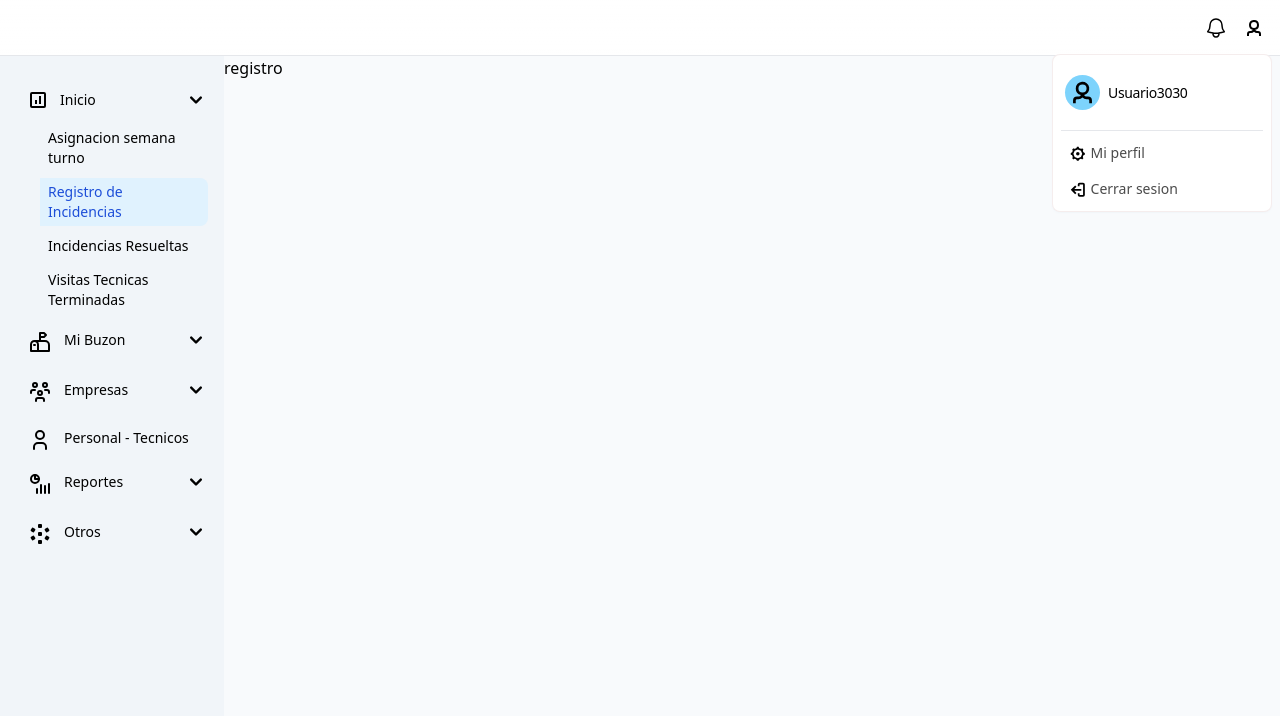
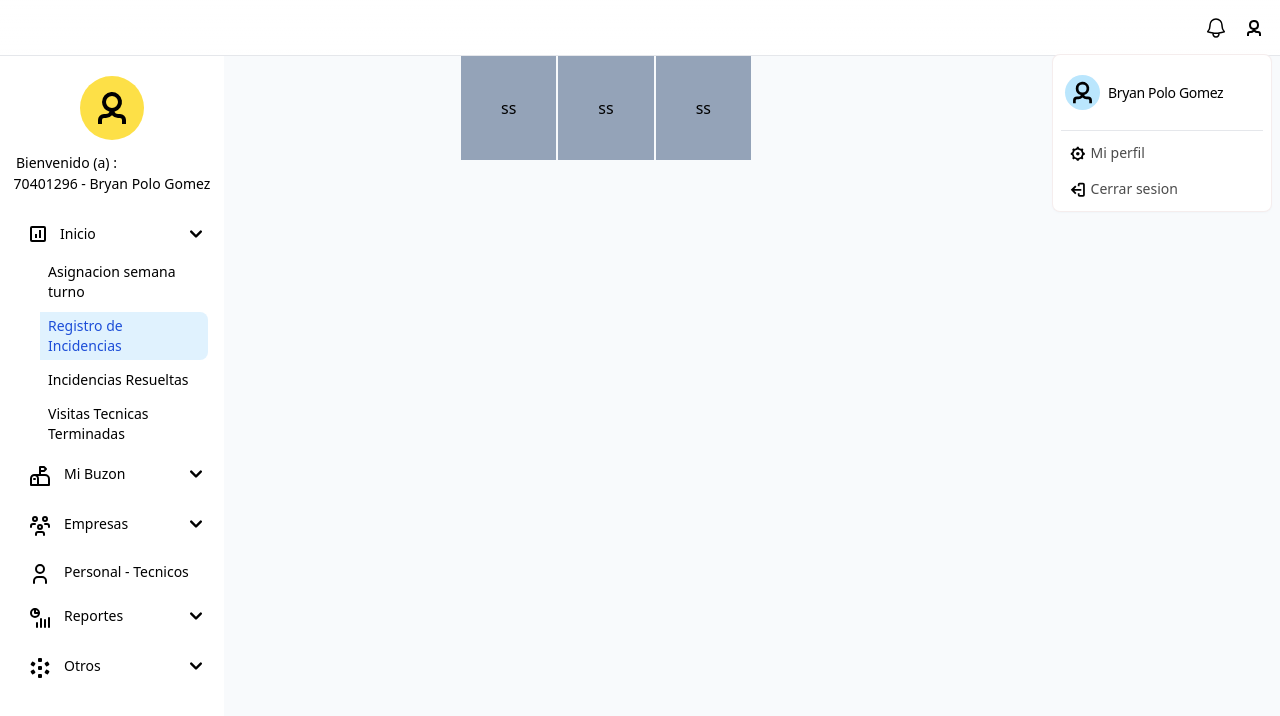
Before and after one commit to DiegoNY/Portal-soporte, a Next.js app: page /home/incidencias/registro in a window 1280 px wide. Both pictures are taken after a click on the element 1254 px from the left and 27 px from the top of the page. Shown: the top 716 px of the page. Built offline with nearby package versions, Linux system fonts and the light colour scheme.

Commit message:
UI de termino terminada

```diff
--- a/src/components/Header/UserMain.tsx
+++ b/src/components/Header/UserMain.tsx
@@ -32,7 +32,7 @@ const UserMain = () => {
     return (
         <div className="fixed mt-[3.4rem] right-2 w-[220px]  p-2 bg-[#ffff] border-[1px] border-[#f5ededf8]  shadow-slate-100 shadow-sm rounded-lg flex flex-col gap-2">
             <ul className="flex gap-2 items-center px-1 my-3 ">
-                <li className="bg-sky-300 rounded-full p-1">
+                <li className="bg-sky-200 rounded-full p-1">
                     <svg version="1.1" viewBox="0 0 20 20" x="0px" y="0px" className=" h-[27px] w-max">
                         <g>
                             <path
@@ -45,7 +45,7 @@ const UserMain = () => {
                     </svg>
                 </li>
                 <span className="text-[14px] font-[500] tracking-tight">
-                    Usuario3030
+                    Bryan Polo Gomez
                 </span>
             </ul>
             <div className="border-t-[1px]"></div>
--- a/src/components/Menu/Menu.tsx
+++ b/src/components/Menu/Menu.tsx
@@ -174,8 +174,18 @@ const Menu = () => {
     ]
 
     return (
-        <nav className="hidden flex-none  w-56 lg:flex flex-col   items-center p-2  bg-slate-100">
-            <div className="max-h-screen mt-4 gap-1.5 flex flex-col w-full text-sm overflow-y-scroll">
+        <nav className="hidden flex-none  w-56 lg:flex flex-col   items-center p-2  bg-white">
+            <div className="p-3  rounded-full my-3 bg-yellow-300">
+                <svg version="1.1" viewBox="0 0 20 20" x="0px" y="0px" className="h-10">
+                    <g>
+                        <path fill-rule="evenodd" d="M5 7a5 5 0 116.192 4.857A2 2 0 0013 13h1a3 3 0 013 3v2h-2v-2a1 1 0 00-1-1h-1a3.99 3.99 0 01-3-1.354A3.99 3.99 0 017 15H6a1 1 0 00-1 1v2H3v-2a3 3 0 013-3h1a2 2 0 001.808-1.143A5.002 5.002 0 015 7zm5 3a3 3 0 110-6 3 3 0 010 6z" clip-rule="evenodd">
+                        </path>
+                    </g>
+                </svg>
+            </div>
+            <h1 className="text-[14px]  w-full px-2">Bienvenido (a) : </h1>
+            <p className="text-[14px] text-center mb-1">70401296 - Bryan Polo Gomez</p>
+            <div className="max-h-[32rem] mt-4 gap-1.5 flex flex-col w-full text-sm overflow-y-scroll">
                 {Items.map((item, index) => {
 
                     if (item.submenu) {
--- a/src/components/Turno/SearchTurno/CardSearchTurno.tsx
+++ b/src/components/Turno/SearchTurno/CardSearchTurno.tsx
@@ -7,7 +7,7 @@ export const CardSearchTurno = ({ children }: { children: React.ReactNode }) =>
     return (
         <section className=" w-[400px] lg:w-[23rem] mx-2 col-span-2 p-2 ">
             <div className="w-full flex gap-2">
-                <div className='w-full bg-slate-200 p-2 rounded-md flex gap-2 items-center '>
+                <div className='w-full bg-slate-200 shadow-sm p-2 rounded-md flex gap-2 items-center '>
                     <span>
                         <svg xmlns="http://www.w3.org/2000/svg" width="24" height="24" viewBox="0 0 24 24" stroke-width="2" stroke="currentColor" fill="none" stroke-linecap="round" stroke-linejoin="round">
                             <path stroke="none" d="M0 0h24v24H0z" fill="none"></path>
@@ -21,14 +21,14 @@ export const CardSearchTurno = ({ children }: { children: React.ReactNode }) =>
                     />
                 </div>
                 <button
-                    className="text-[14px] px-2 text-center bg-white hover:bg-sky-100 hover:text-blue-700 hover:font-[500] rounded-lg p-1 items-center flex  "
+                    className="text-[14px] px-2 text-center border shadow-sm bg-white hover:bg-sky-100 hover:text-blue-700 hover:font-[500] rounded-lg p-1 items-center flex  "
                     onClick={() => dispatch(ChangeViewActionsShift({}))}
                 >
                     Nuevo
                 </button>
             </div>
 
-            <div className="mt-2 bg-slate-200 h-[80vh] md:h-[100vh] lg:h-[80vh] overflow-y-scroll ">
+            <div className="mt-2 bg-slate-200 h-[80vh] md:h-[100vh] lg:h-[80vh] shadow-sm overflow-y-scroll custom-scroll">
                 {children}
             </div>
         </section>
--- a/src/components/Turno/SearchTurno/index.tsx
+++ b/src/components/Turno/SearchTurno/index.tsx
@@ -9,6 +9,9 @@ export const SearchTurno = () => {
             <ItemTurno />
             <ItemTurno />
             <ItemTurno />
+            <ItemTurno />
+            <ItemTurno />
+
         </CardSearchTurno>
     )
 }
--- /dev/null
+++ b/src/components/incidencias/registro/CardRegistro.tsx
@@ -0,0 +1,17 @@
+const CardRegistroIncidencias = ({
+    children
+}: {
+    children: React.ReactNode
+}) => {
+
+    return (
+        <div className="grid place-content-center">
+            <main className="grid max-w-6xl grid-cols-2 place-content-center gap-4 gap-y-9 md:gap-0.5 sm:grid-cols-3 sm:gap-6 sm:gap-y-8 md:grid-cols-4 lg:grid-cols-6">
+                {children}
+            </main>
+        </div>
+    )
+}
+
+
+export default CardRegistroIncidencias;
--- a/src/pages/home/incidencias/registro.tsx
+++ b/src/pages/home/incidencias/registro.tsx
@@ -1,7 +1,19 @@
+import CardRegistroIncidencias from "@/components/incidencias/registro/CardRegistro";
 
 const Registro = () => {
     return (
-        <div>registro</div>
+        <CardRegistroIncidencias >
+            <section className="bg-slate-400 p-10 w-full">
+                ss
+            </section>
+            <section className="bg-slate-400 p-10  w-full">
+                ss
+            </section>
+            <section className="bg-slate-400 p-10  w-full">
+                ss
+            </section>
+
+        </CardRegistroIncidencias>
     )
 }
 
--- a/src/styles/globals.css
+++ b/src/styles/globals.css
@@ -42,6 +42,7 @@ button.fc-next-button.fc-button.fc-button-primary {
   padding: 0.4rem;
   font-size: 14px;
   border-radius: 0.5rem;
+  box-shadow: #93C5FD;
 }
 
 button.fc-prev-button.fc-button.fc-button-primary:hover,
@@ -59,7 +60,6 @@ tr.fc-scrollgrid-section.fc-scrollgrid-section-header {
 
 button.fc-today-button.fc-button.fc-button-primary {
   background: white;
-  color: black;
   height: 34px;
   width: 40px;
   border: none;
@@ -70,7 +70,7 @@ button.fc-today-button.fc-button.fc-button-primary {
 
 table.fc-scrollgrid.fc-scrollgrid-liquid {
   border-radius: 0.5rem;
-  background-color: whitesmoke;
+  background-color: #FFFFFF;
 }
 
 .fc-day-top {
@@ -96,3 +96,17 @@ table.fc-scrollgrid.fc-scrollgrid-liquid {
 ::-webkit-scrollbar-thumb:hover {
   background-color: #555;
 }
+
+
+.custom-scroll::-webkit-scrollbar {
+  width: 5px;
+  background-color: #B8F5D0;
+}
+
+.custom-scroll::-webkit-scrollbar-thumb {
+  background-color: #B8F5D0;
+}
+
+.custom-scroll::-webkit-scrollbar-thumb:hover {
+  background-color: #85EDAC;
+}
```
Also changed, not shown: src/components/incidencias/resueltas/index.tsx (added).
